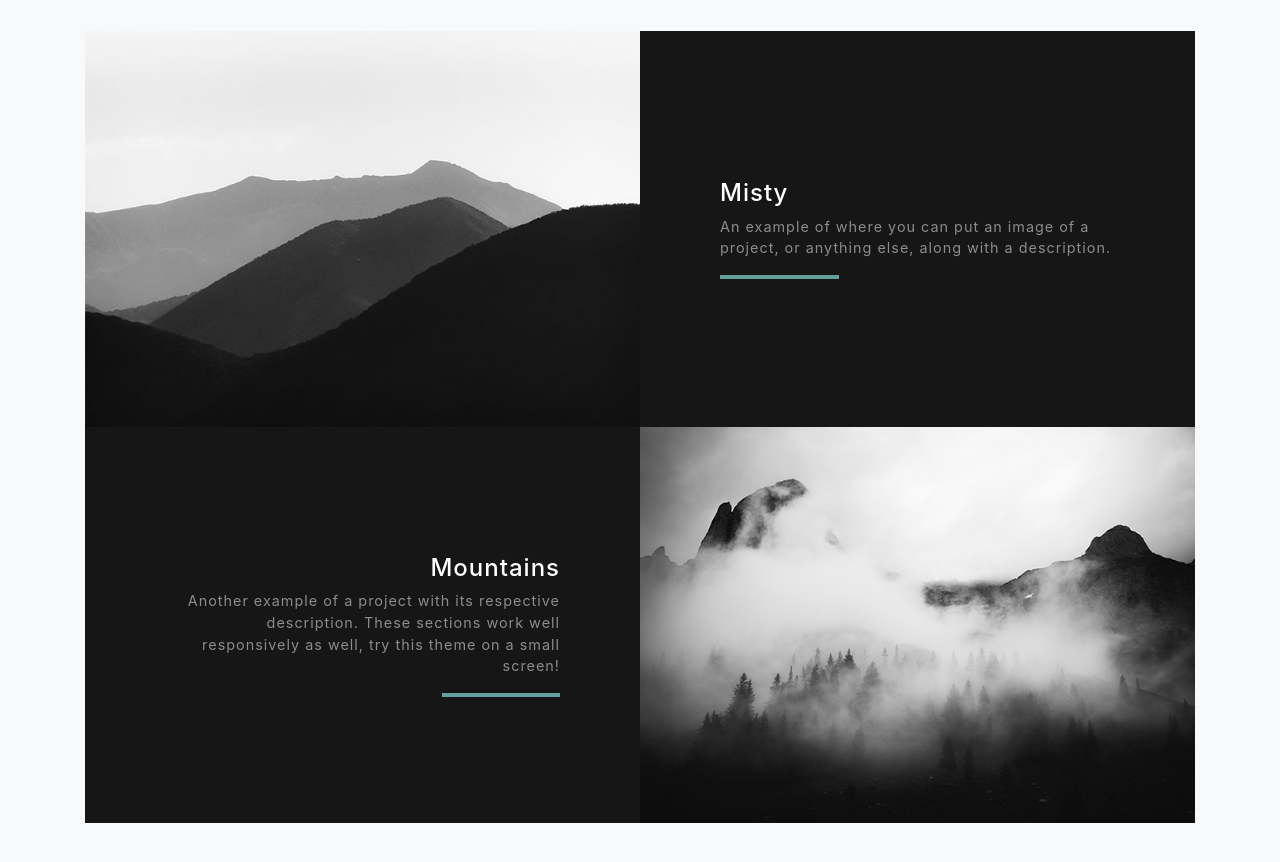
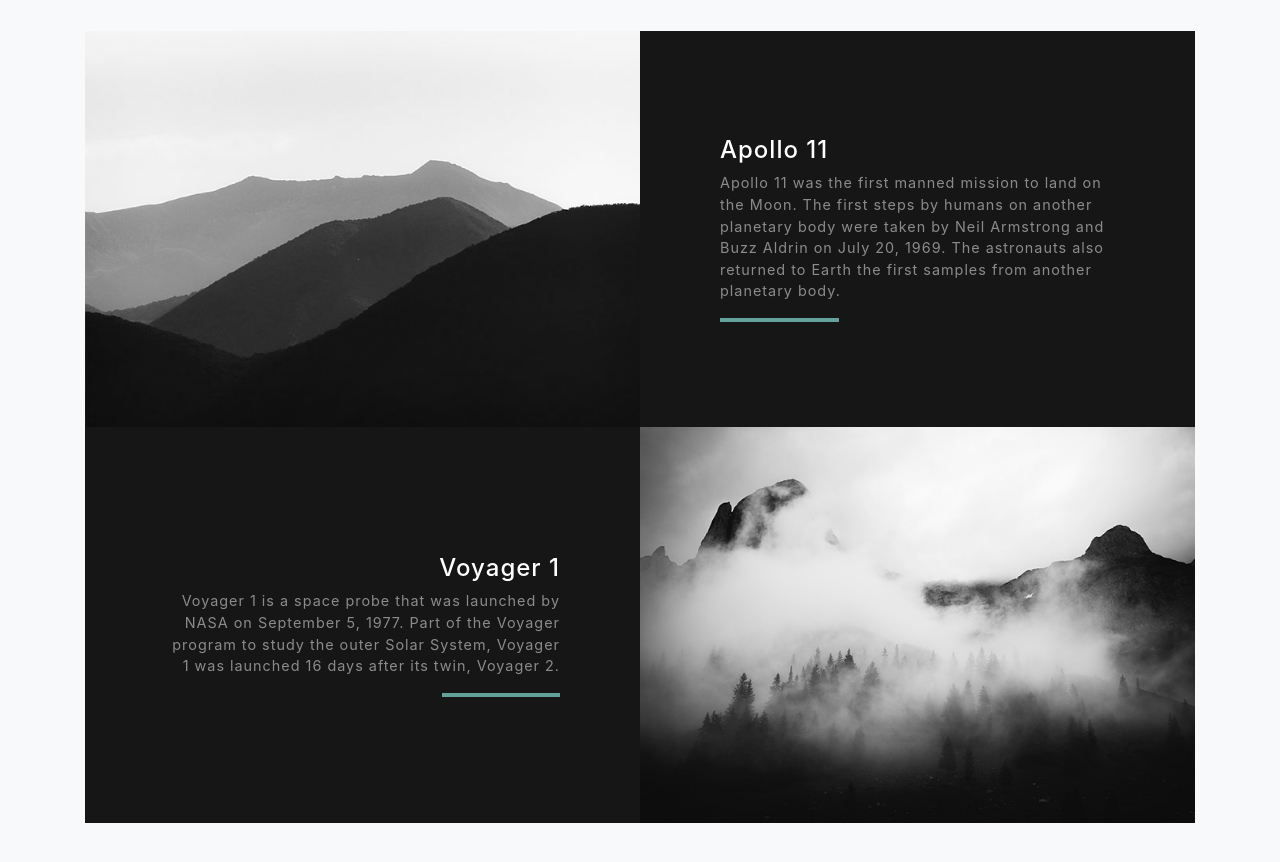
Before and after one commit to apcloutgod/sushilkattel.github.io, a website with bundled scripts: page index.html in a window 1280 px wide. Shown: the part 2080-2942 px from the top of the page. Built offline with nearby package versions, Linux system fonts and the light colour scheme.

Commit message:
NASA temporary articles

```diff
--- a/index.html
+++ b/index.html
@@ -99,8 +99,8 @@
           <div class="bg-black text-center h-100 project">
             <div class="d-flex h-100">
               <div class="project-text w-100 my-auto text-center text-lg-left">
-                <h4 class="text-white">Misty</h4>
-                <p class="mb-0 text-white-50">An example of where you can put an image of a project, or anything else, along with a description.</p>
+                <h4 class="text-white">Apollo 11</h4>
+                <p class="mb-0 text-white-50">Apollo 11 was the first manned mission to land on the Moon. The first steps by humans on another planetary body were taken by Neil Armstrong and Buzz Aldrin on July 20, 1969. The astronauts also returned to Earth the first samples from another planetary body.</p>
                 <hr class="d-none d-lg-block mb-0 ml-0">
               </div>
             </div>
@@ -117,8 +117,8 @@
           <div class="bg-black text-center h-100 project">
             <div class="d-flex h-100">
               <div class="project-text w-100 my-auto text-center text-lg-right">
-                <h4 class="text-white">Mountains</h4>
-                <p class="mb-0 text-white-50">Another example of a project with its respective description. These sections work well responsively as well, try this theme on a small screen!</p>
+                <h4 class="text-white">Voyager 1</h4>
+                <p class="mb-0 text-white-50">Voyager 1 is a space probe that was launched by NASA on September 5, 1977. Part of the Voyager program to study the outer Solar System, Voyager 1 was launched 16 days after its twin, Voyager 2.</p>
                 <hr class="d-none d-lg-block mb-0 mr-0">
               </div>
             </div>
```
